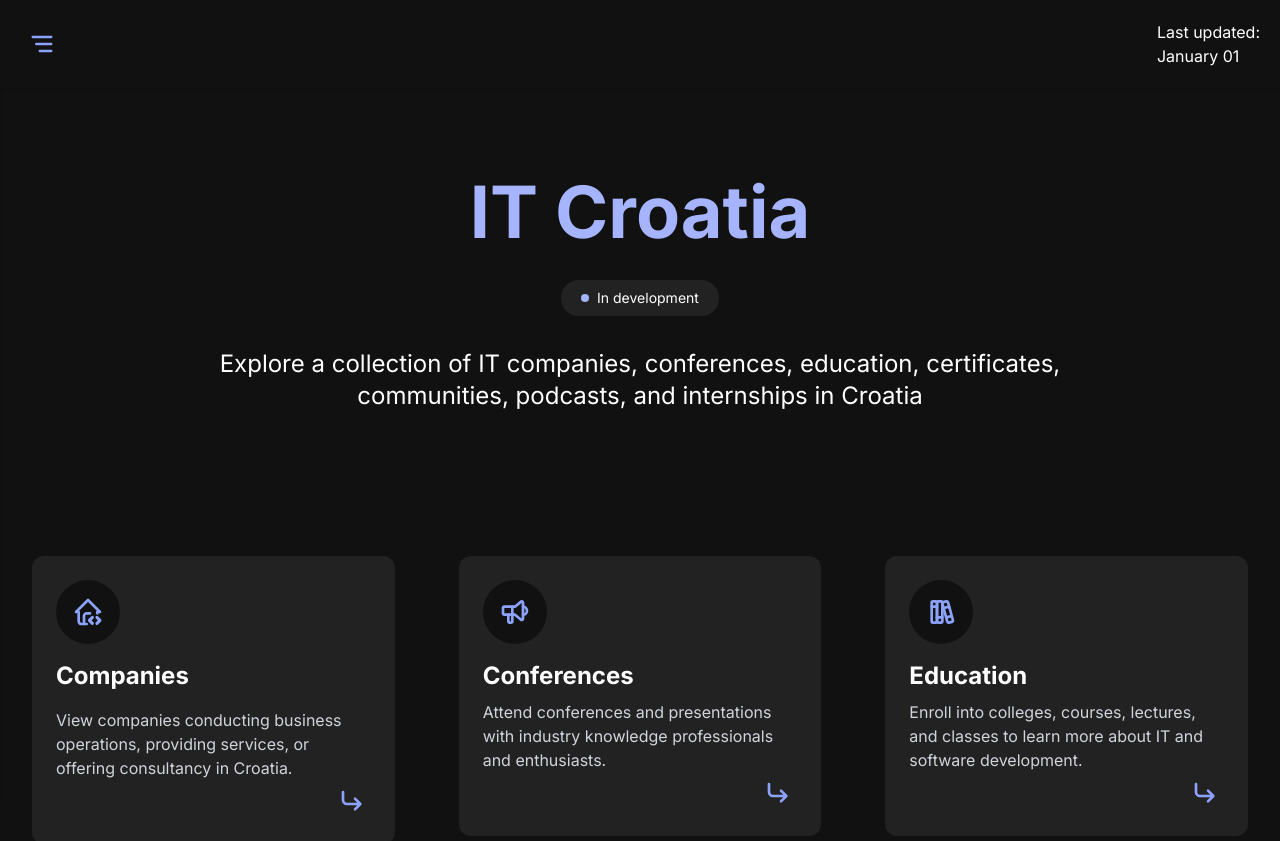
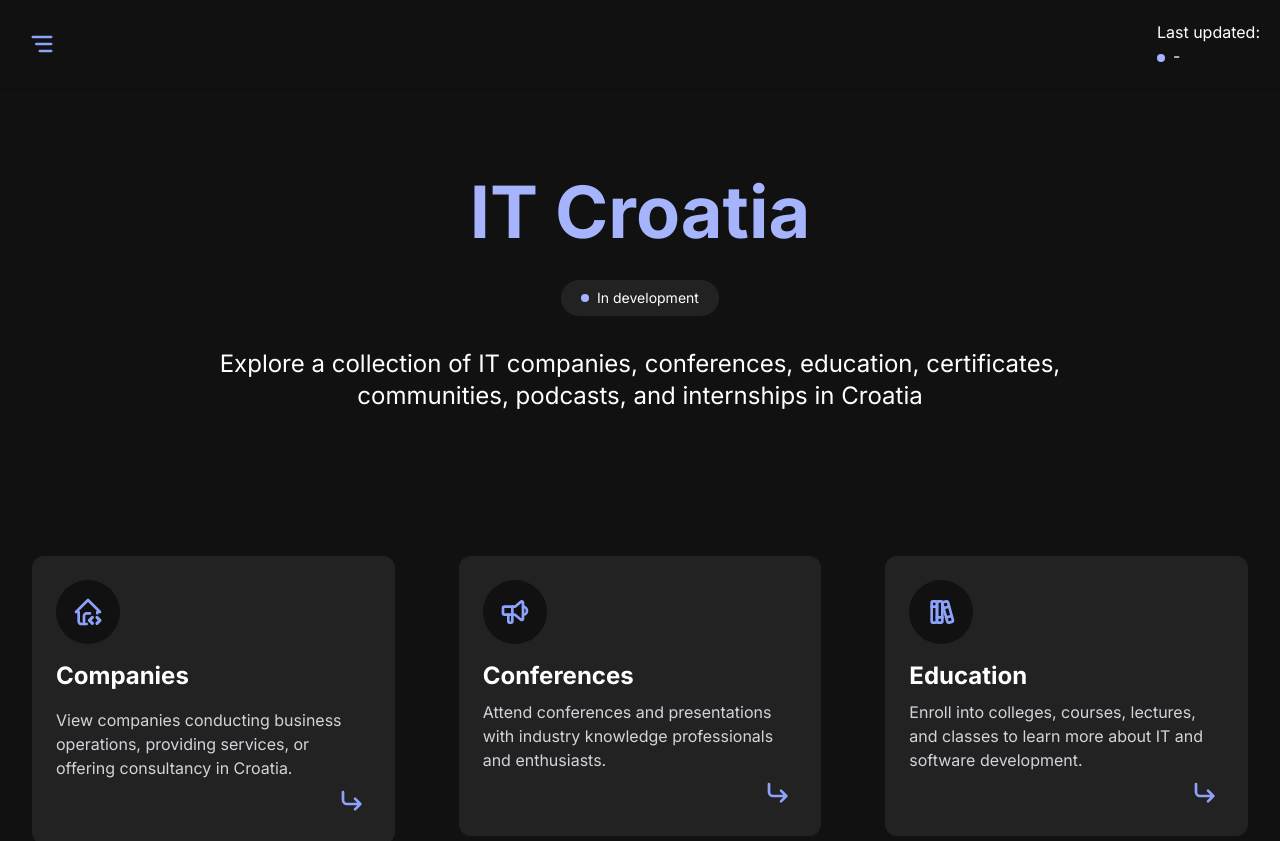
Before and after one commit to stefanicjuraj/it-croatia, a React (Vite) app: page / in a window 1280 px wide. Shown: the top 841 px of the page. Built offline with nearby package versions, Linux system fonts and the light colour scheme; no server answers.

Commit message:
style(components): add animation span to Sidebar

```diff
--- a/src/components/Sidebar.tsx
+++ b/src/components/Sidebar.tsx
@@ -33,10 +33,13 @@ export default function Sidebar() {
                                 <img src={menu} alt="Sidebar menu icon" className="w-7 h-7" />
                             </button>
                         </div>
-                        <div className="flex items-center">
+                        <div className="flex items-center text-white">
                             <div>
                                 <p className="text-white text-md">Last updated:</p>
-                                <p className="text-white text-md">January 01</p>
+                                <span className="inline-flex items-center mx-auto mt-2">
+                                    <span className="flex w-2 h-2 mr-2 bg-indigo-300 rounded-full animate-pulse"></span>
+                                </span>
+                                -
                             </div>
                         </div>
                     </div>
```
